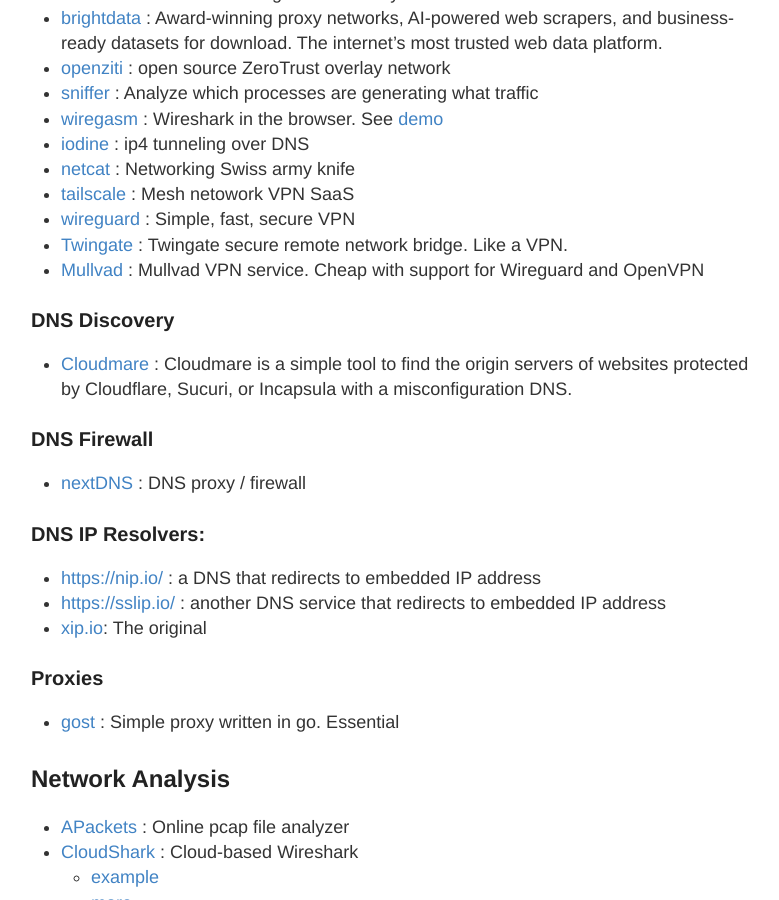
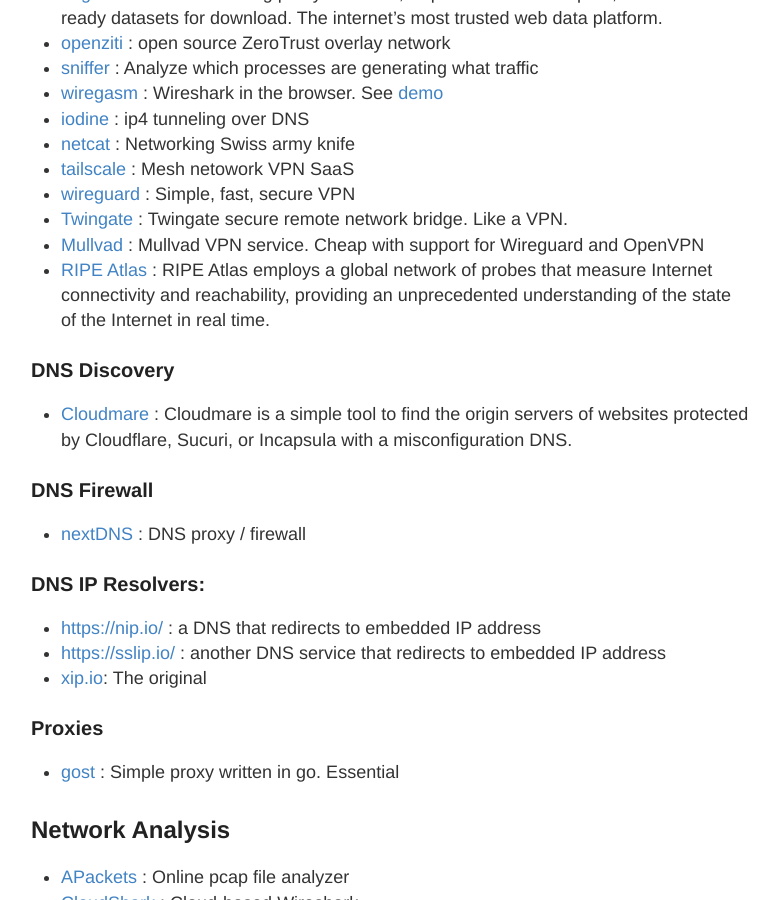
Before and after one commit to stevehenderson/stevehenderson.github.io, a Jekyll site: the page built from links.md, in a window 1280 px wide and 900 px high, scrolled down 10839 px. Shown: the whole window, without its empty margins (249-1028 px from the left). Built offline with Jekyll 4.4.1, drawn with Linux system fonts in a browser that asks for light colours; some of the changed text lies outside the part shown.

Commit message:
Update links.md

```diff
--- a/links.md
+++ b/links.md
@@ -340,6 +339,7 @@
    * [wireguard](https://www.wireguard.com/) : Simple, fast, secure VPN
    * [Twingate ](https://www.twingate.com/) : Twingate secure remote network bridge.  Like a VPN.
    * [Mullvad](https://mullvad.net/en) :  Mullvad VPN service.  Cheap with support for Wireguard and OpenVPN
+   * [RIPE Atlas](https://atlas.ripe.net/) :  RIPE Atlas employs a global network of probes that measure Internet connectivity and reachability, providing an unprecedented understanding of the state of the Internet in real time.
 
 ### DNS Discovery
    * [Cloudmare](https://github.com/mrh0wl/Cloudmare) : Cloudmare is a simple tool to find the origin servers of websites protected by Cloudflare, Sucuri, or Incapsula with a misconfiguration DNS.
```
Also changed, not shown: other parts of links.md (+0 -1 lines).
